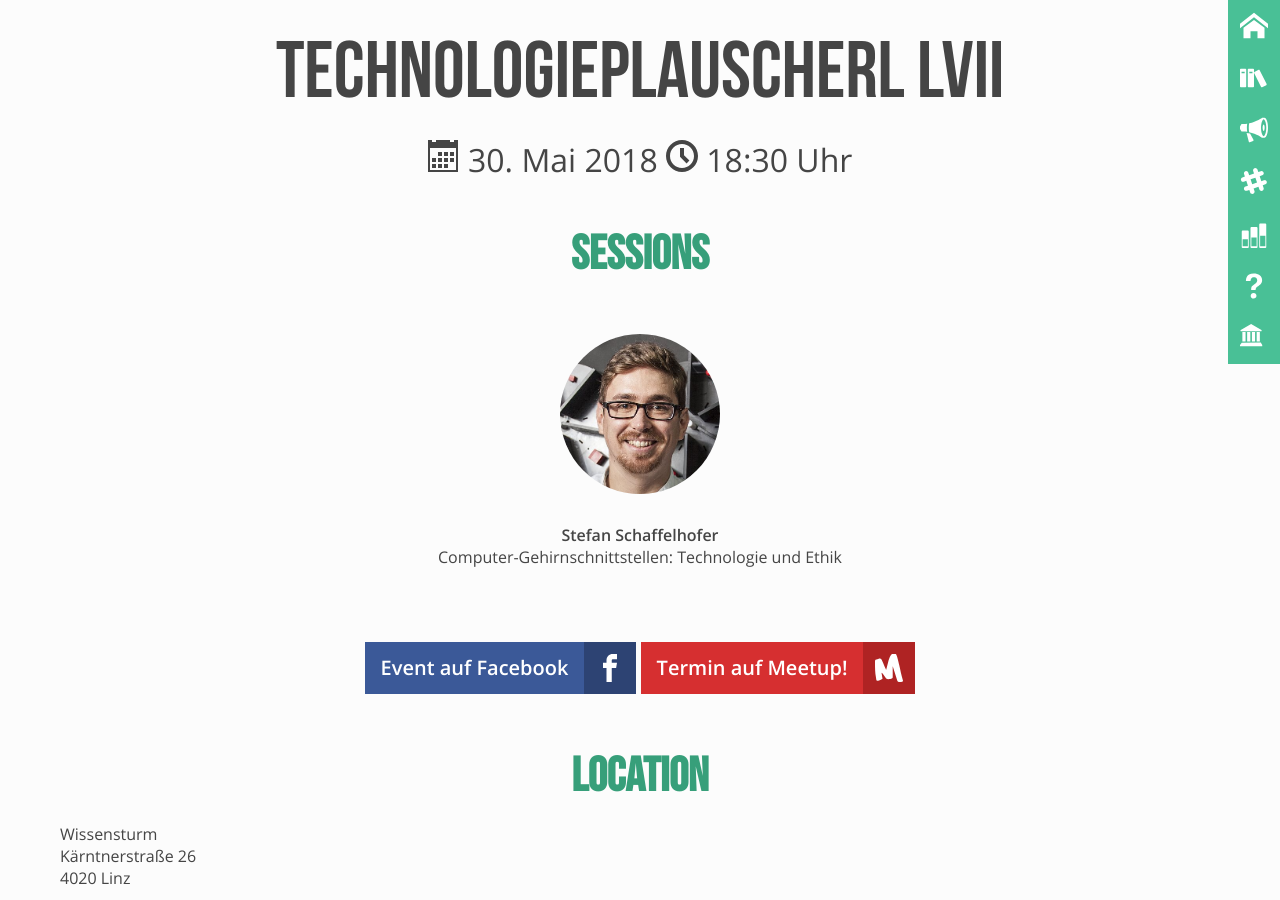
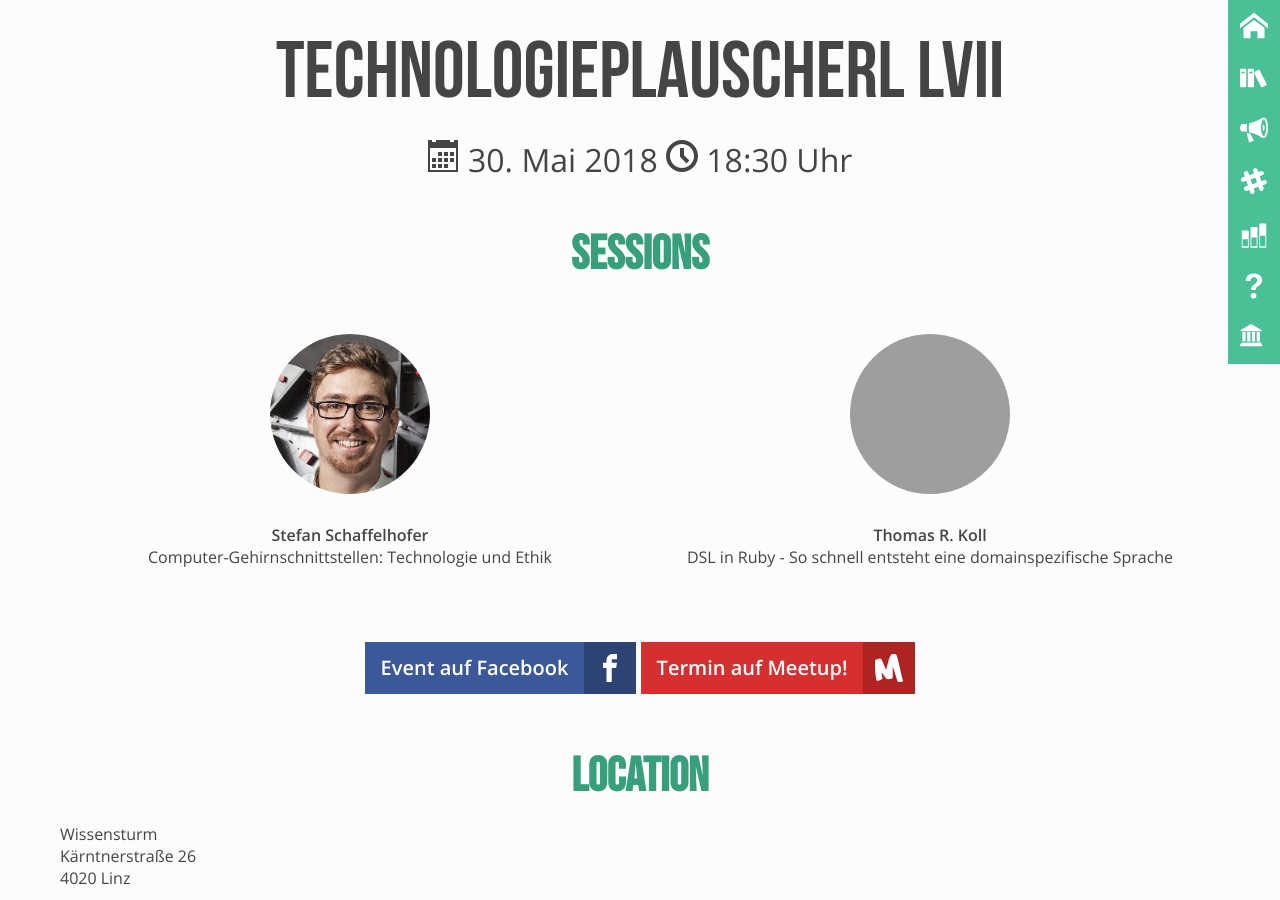
Before and after one commit to mericanAncer127/plauscherl, a Jekyll site: the page built from _plauscherl/57.html, in a window 1280 px wide and 900 px high. Built offline with Jekyll 4.4.1, drawn with Linux system fonts in a browser that asks for light colours; grey boxes are pictures that could not be loaded.

Commit message:
Update 57.html
Ich hab mir für mein neues Projekt eine kleine DSL ausgedacht und da so eine DSL sehr viel Spass ist und die Arbeit erleichtern kann dacht ich mir einen kleinen Vortrag drüber zu halten.

```diff
--- a/_plauscherl/57.html
+++ b/_plauscherl/57.html
@@ -27,5 +27,8 @@ speakers:
   name: "Stefan Schaffelhofer"
   talk: "Computer-Gehirnschnittstellen: Technologie und Ethik"
   img: "/img/speaker-avatars/stefan-schaffelhofer.jpg"
-
+-
+  name: "Thomas R. Koll"
+  talk: "DSL in Ruby - So schnell entsteht eine domainspezifische Sprache"
+  img: "//tomk32.github.io/assets/tomk32.jpg"
 ---
```
